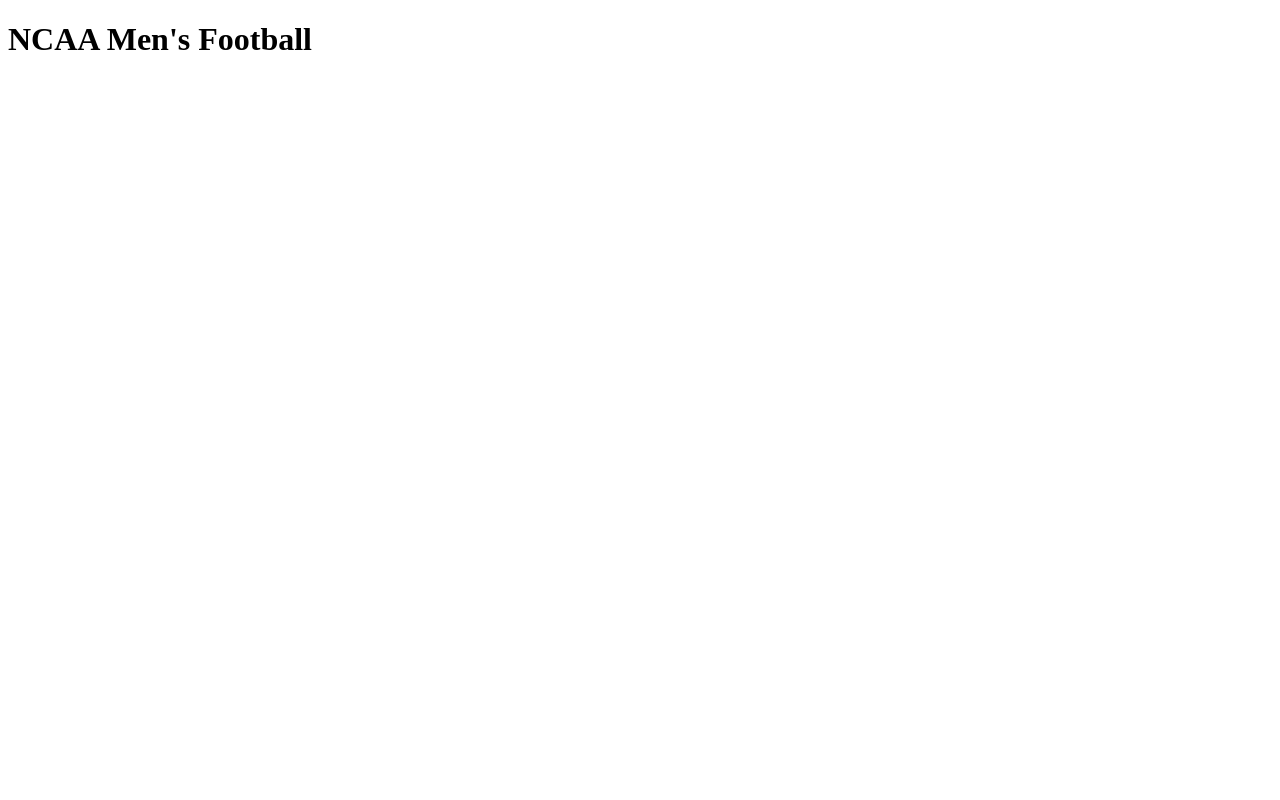
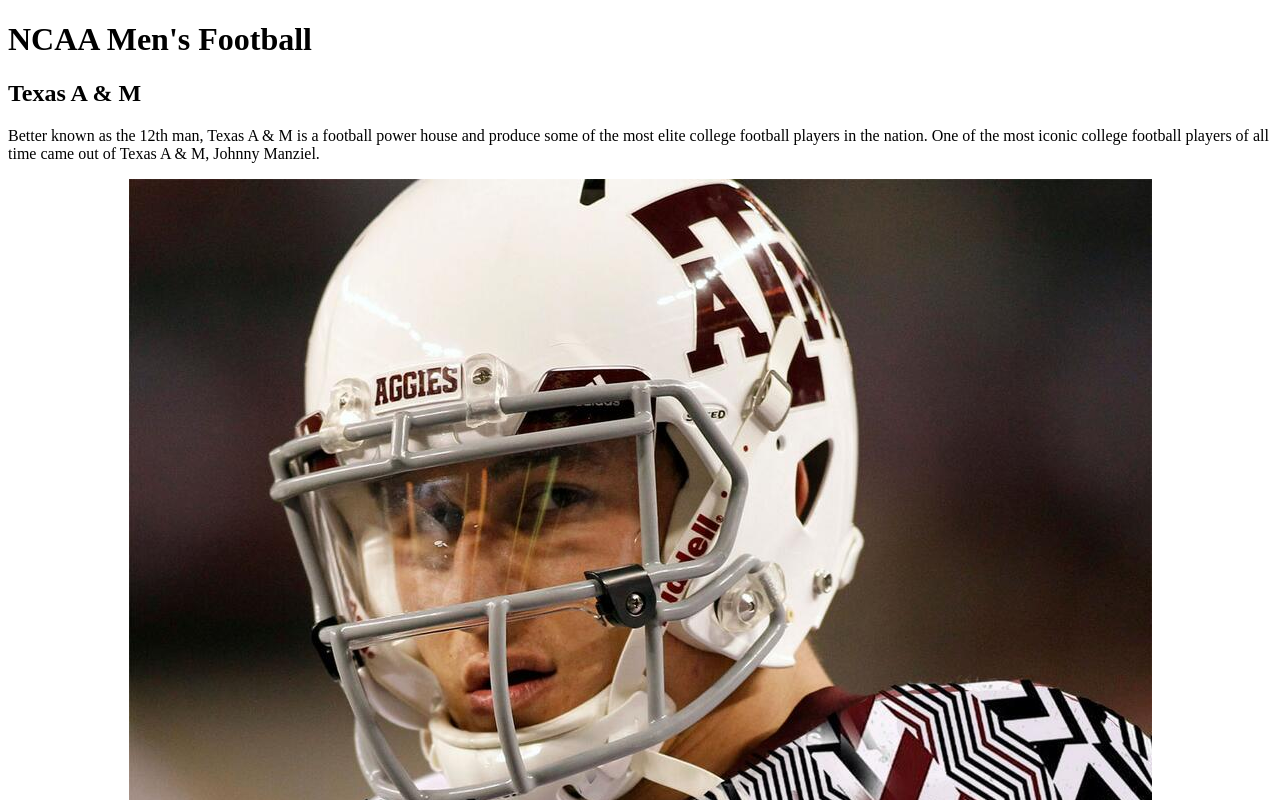
Before and after one commit to coreybrown18/coreybrown18.github.io, a plain HTML site: page NCAA Football.html in a window 1280 px wide. Shown: the top 800 px of the page. Drawn offline with Linux system fonts and the light colour scheme.

Commit message:
Add files via upload

```diff
--- a/NCAA Football.html
+++ b/NCAA Football.html
@@ -2,3 +2,12 @@
 <html>
 <body>
 <H1> NCAA Men's Football </H1>
+<H2> Texas A & M </H2>
+
+<p> Better known as the 12th man, Texas A & M is a football power house and produce some
+of the most elite college football players in the nation.  One of the most iconic college
+football players of all time came out of Texas A & M, Johnny Manziel.</p>
+
+<center><img src="texas-am-new-zubaz-football-uniforms.jpeg"></center>
+</body>
+</html>
```
Also changed, not shown: texas-am-new-zubaz-football-uniforms.jpeg (added).
